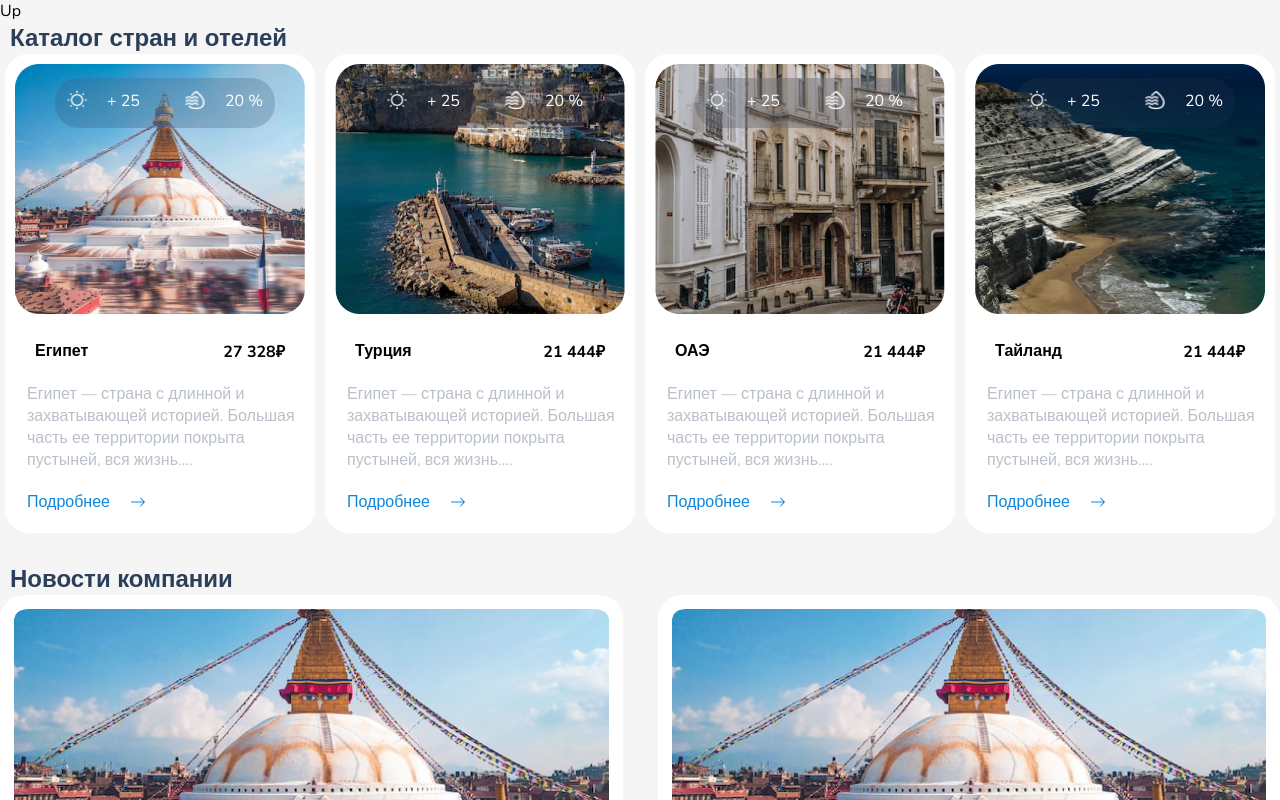
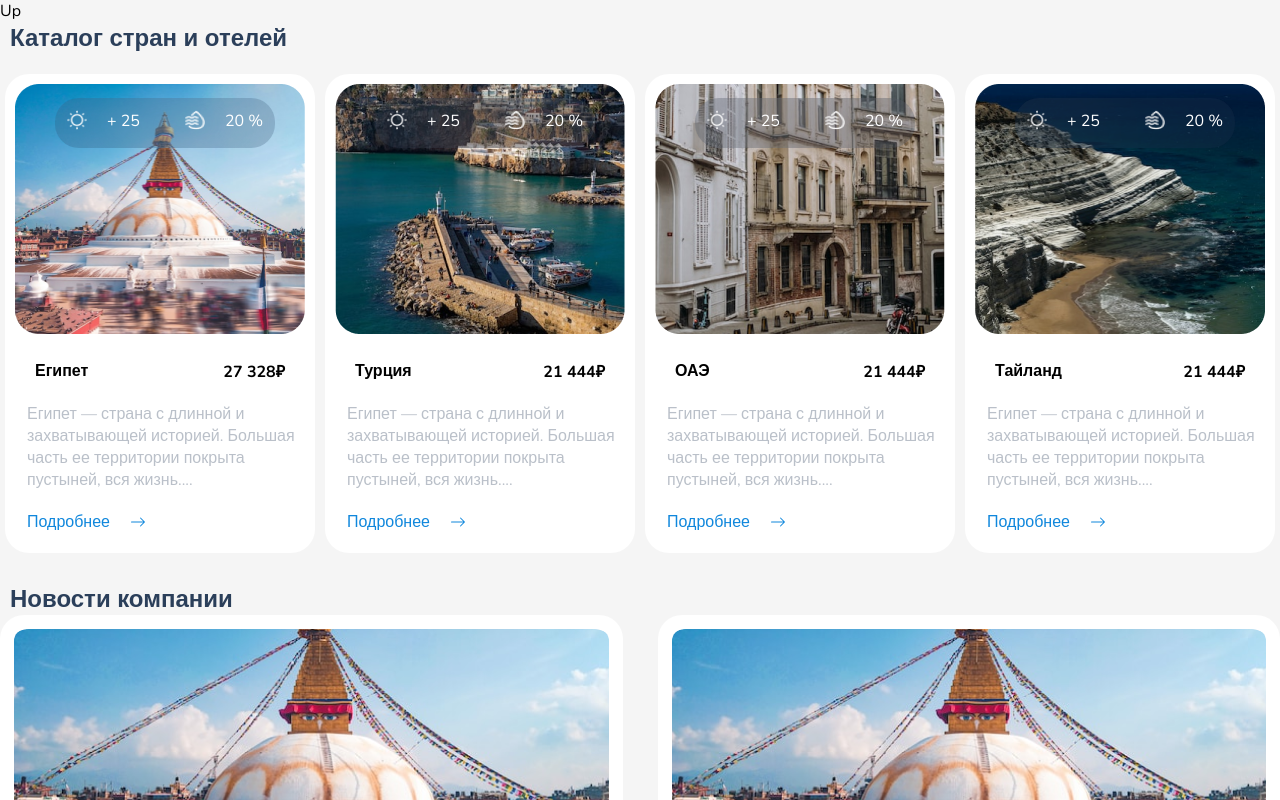
Before and after one commit to NineSirius/pegas-touristik, a Next.js app: page /Home in a window 1280 px wide. Shown: the top 800 px of the page. Built offline with nearby package versions, Linux system fonts and the light colour scheme.

Commit message:
refresh titles in sections

```diff
--- a/src/components/MainPage/Down.module.sass
+++ b/src/components/MainPage/Down.module.sass
@@ -105,6 +105,24 @@
       transform: scale(1.02)
       box-shadow: 0 4px 2px 3px #00000041
 
+.post_title_catalog
+  color: #2B3F5A
+  font-size: 24px
+  font-weight: 700
+  position: relative
+  margin-left: 10px
+  padding-bottom: 20px
+  &:before
+    content: ''
+    position: absolute
+    top: 0
+    background: #1087DC
+    width: 12px
+    height: 12px
+    left: -26px
+    top: 11px
+    border-radius: 50%
+
 .feedBack_title
   color: #2B3F5A
   padding-top: 45px
@@ -148,6 +166,7 @@
   line-height: 21px
   letter-spacing: 1px
   width: auto
+
 .catalog_cards
   display: flex
   gap: 10px
--- a/src/components/MainPage/Down.tsx
+++ b/src/components/MainPage/Down.tsx
@@ -6,7 +6,7 @@ const Down = () => {
   return (
     <div className={styles.wrapper}>
       <div className={styles.wrapper_container}>
-        <h3 className={styles.post_title}>Каталог стран и отелей</h3>
+        <h3 className={styles.post_title_catalog}>Каталог стран и отелей</h3>
         <div className={styles.catalog_cards}>
           <div className={styles.catalog_card}>
             <Image
```
